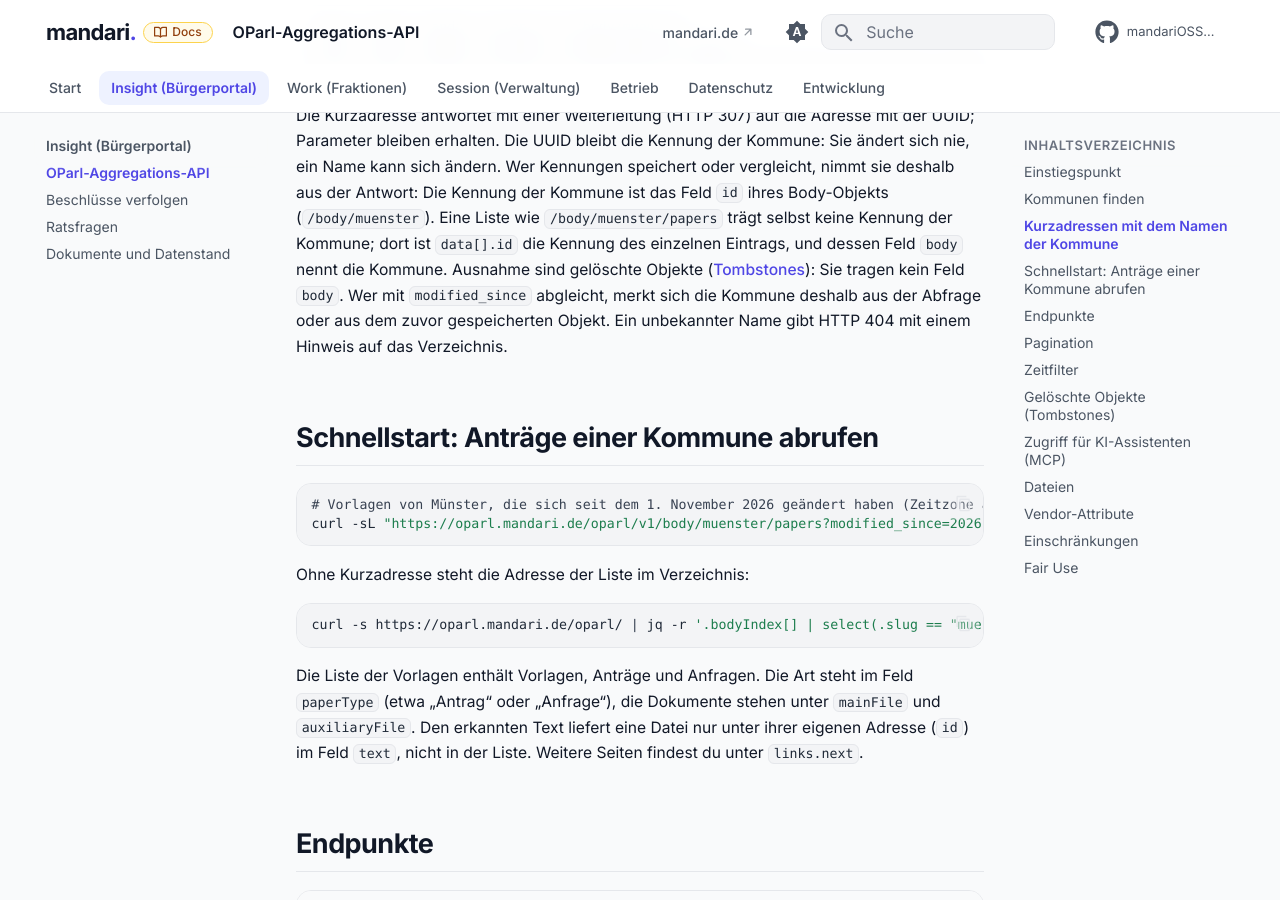
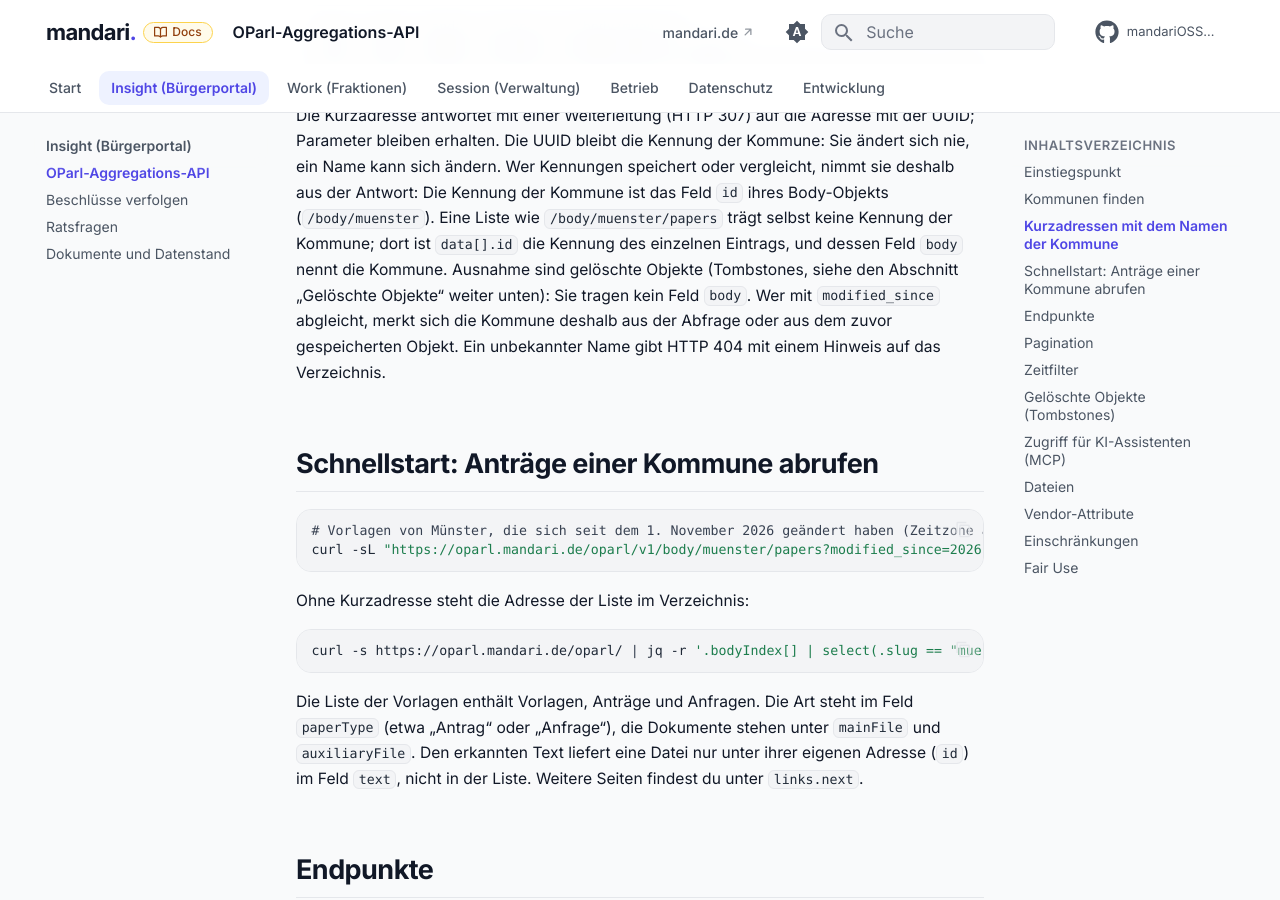
Before and after one commit to mandariOSS/docs, an MkDocs documentation site: the page built from docs/insight/oparl-api.md, in a window 1280 px wide and 900 px high, scrolled down 1492 px. Built offline with MkDocs 1.6.1 and Material for MkDocs 9.7.7, drawn with Linux system fonts in a browser that asks for light colours; comment, search, counter and statistics services are not loaded.

Commit message:
OParl-API: Verweis auf den Abschnitt ohne Sprungmarke

````diff
--- a/docs/insight/oparl-api.md
+++ b/docs/insight/oparl-api.md
@@ -45,7 +45,7 @@
 https://oparl.mandari.de/oparl/v1/body/muenster/meetings?modified_since=2026-11-01T00:00:00Z
 ```
 
-Die Kurzadresse antwortet mit einer Weiterleitung (HTTP 307) auf die Adresse mit der UUID; Parameter bleiben erhalten. Die UUID bleibt die Kennung der Kommune: Sie ändert sich nie, ein Name kann sich ändern. Wer Kennungen speichert oder vergleicht, nimmt sie deshalb aus der Antwort: Die Kennung der Kommune ist das Feld `id` ihres Body-Objekts (`/body/muenster`). Eine Liste wie `/body/muenster/papers` trägt selbst keine Kennung der Kommune; dort ist `data[].id` die Kennung des einzelnen Eintrags, und dessen Feld `body` nennt die Kommune. Ausnahme sind gelöschte Objekte ([Tombstones](#geloschte-objekte-tombstones)): Sie tragen kein Feld `body`. Wer mit `modified_since` abgleicht, merkt sich die Kommune deshalb aus der Abfrage oder aus dem zuvor gespeicherten Objekt. Ein unbekannter Name gibt HTTP 404 mit einem Hinweis auf das Verzeichnis.
+Die Kurzadresse antwortet mit einer Weiterleitung (HTTP 307) auf die Adresse mit der UUID; Parameter bleiben erhalten. Die UUID bleibt die Kennung der Kommune: Sie ändert sich nie, ein Name kann sich ändern. Wer Kennungen speichert oder vergleicht, nimmt sie deshalb aus der Antwort: Die Kennung der Kommune ist das Feld `id` ihres Body-Objekts (`/body/muenster`). Eine Liste wie `/body/muenster/papers` trägt selbst keine Kennung der Kommune; dort ist `data[].id` die Kennung des einzelnen Eintrags, und dessen Feld `body` nennt die Kommune. Ausnahme sind gelöschte Objekte (Tombstones, siehe den Abschnitt „Gelöschte Objekte“ weiter unten): Sie tragen kein Feld `body`. Wer mit `modified_since` abgleicht, merkt sich die Kommune deshalb aus der Abfrage oder aus dem zuvor gespeicherten Objekt. Ein unbekannter Name gibt HTTP 404 mit einem Hinweis auf das Verzeichnis.
 
 ## Schnellstart: Anträge einer Kommune abrufen
 
````
